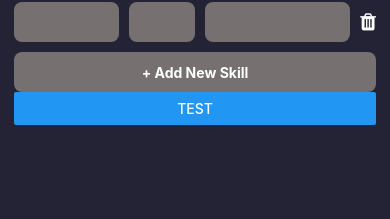
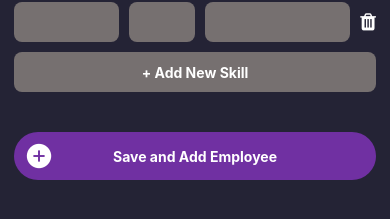
Before and after one commit to NK-William/Employee-Management, a React Native app: screen /Details in a window 390 px wide. Shown: the part 601-820 px from the top of the page. Built offline with nearby package versions, Linux system fonts and the light colour scheme.

Commit message:
feat: (Details): added submit button

```diff
--- a/src/screens/details/index.tsx
+++ b/src/screens/details/index.tsx
@@ -4,6 +4,7 @@ import getStyling from './style';
 import {TextEntry, DateEntry} from '../../components';
 import DatePicker from 'react-native-date-picker';
 import FontAwesome from 'react-native-vector-icons/FontAwesome';
+import Ionicons from 'react-native-vector-icons/Ionicons';
 
 interface ISkill {
   name: string;
@@ -111,6 +112,22 @@ const Details = () => {
     );
   };
 
+  const SubmitButton = () => {
+    return (
+      <View>
+        <View style={styles.submitButton}>
+          <Ionicons
+            name="add-circle-sharp"
+            size={30}
+            color="white"
+            style={styles.submitButtonIcon}
+          />
+          <Text style={styles.submitButtonText}>Save and Add Employee</Text>
+        </View>
+      </View>
+    );
+  };
+
   return (
     <ScrollView style={styles.container}>
       <Text style={styles.titleText}>New Employee</Text>
@@ -173,7 +190,7 @@ const Details = () => {
         <Skill key={index} index={index} item={skill} />
       ))}
       <AddSkillButton />
-      <Button title="test" />
+      <SubmitButton />
     </ScrollView>
   );
 };
--- a/src/screens/details/style.ts
+++ b/src/screens/details/style.ts
@@ -36,6 +36,26 @@ const getStyling = () => {
     skillTrashIcon: {
       marginLeft: 10,
     },
+    submitButton: {
+      backgroundColor: accent,
+      position: 'relative',
+      borderRadius: 24,
+      paddingHorizontal: 10,
+      flexDirection: 'row',
+      height: 48,
+      justifyContent: 'center',
+      alignItems: 'center',
+      marginTop: 40,
+      marginBottom: 30,
+    },
+    submitButtonIcon: {
+      position: 'absolute',
+      left: 10,
+    },
+    submitButtonText: {
+      color: textColor,
+      fontWeight: 'bold',
+    },
   });
 };
 
```
